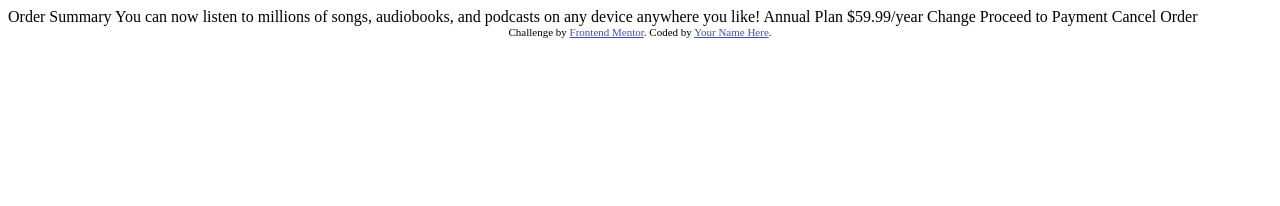
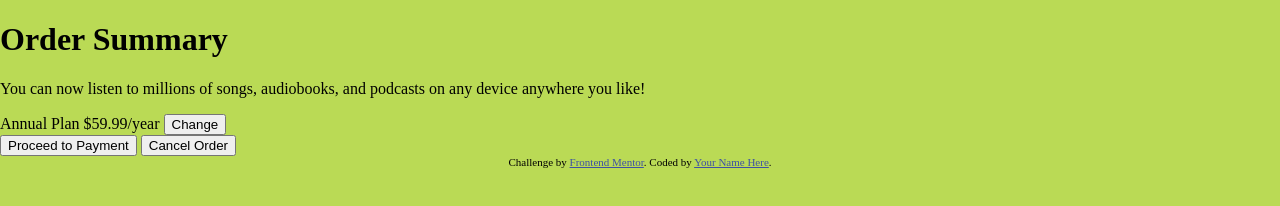
Before and after one commit to HenkLangeveld/order-summary, a website: page index.html in a window 1280 px wide. Drawn offline with Linux system fonts and the light colour scheme.

Commit message:
setup SCSS and update index.html

```diff
--- a/index.html
+++ b/index.html
@@ -1,37 +1,53 @@
 <!DOCTYPE html>
 <html lang="en">
   <head>
-  <meta charset="UTF-8">
-  <meta name="viewport" content="width=device-width, initial-scale=1.0"> <!-- displays site properly based on user's device -->
-
-  <link rel="icon" type="image/png" sizes="32x32" href="./images/favicon-32x32.png">
+    <meta charset="UTF-8" />
+    <meta name="viewport" content="width=device-width, initial-scale=1.0" />
+    <!-- displays site properly based on user's device -->
+    <link rel="stylesheet" href="./public/css/main.css" />
+    <link
+      rel="icon"
+      type="image/png"
+      sizes="32x32"
+      href="./images/favicon-32x32.png"
+    />
 
     <title>Frontend Mentor | Order summary card</title>
 
     <!-- Feel free to remove these styles or customise in your own stylesheet 👍 -->
     <style>
-    .attribution { font-size: 11px; text-align: center; }
-    .attribution a { color: hsl(228, 45%, 44%); }
+      .attribution {
+        font-size: 11px;
+        text-align: center;
+      }
+      .attribution a {
+        color: hsl(228, 45%, 44%);
+      }
     </style>
   </head>
   <body>
+    <div class="card">
+      <h1>Order Summary</h1>
 
-  Order Summary
-
+      <p>
         You can now listen to millions of songs, audiobooks, and podcasts on any
         device anywhere you like!
+      </p>
 
-  Annual Plan
-  $59.99/year
+      <div class="plan">
+        Annual Plan $59.99/year
+        <button>Change</button>
+      </div>
 
-  Change
-
-  Proceed to Payment
-  Cancel Order
+      <button>Proceed to Payment</button>
+      <button>Cancel Order</button>
+    </div>
 
     <div class="attribution">
-    Challenge by <a href="https://www.frontendmentor.io?ref=challenge" target="_blank">Frontend Mentor</a>.
-    Coded by <a href="#">Your Name Here</a>.
+      Challenge by
+      <a href="https://www.frontendmentor.io?ref=challenge" target="_blank"
+        >Frontend Mentor</a
+      >. Coded by <a href="#">Your Name Here</a>.
     </div>
   </body>
 </html>
--- /dev/null
+++ b/scss/main.scss
@@ -0,0 +1,6 @@
+$badass: #bada55;
+
+body {
+  margin: 0;
+  background-color: #bada55;
+}
```
Also changed, not shown: package.json (added, +25 -0 lines), public/css/main.css (added), 4 other files. Lines whose indentation alone changed are shown as unchanged.
